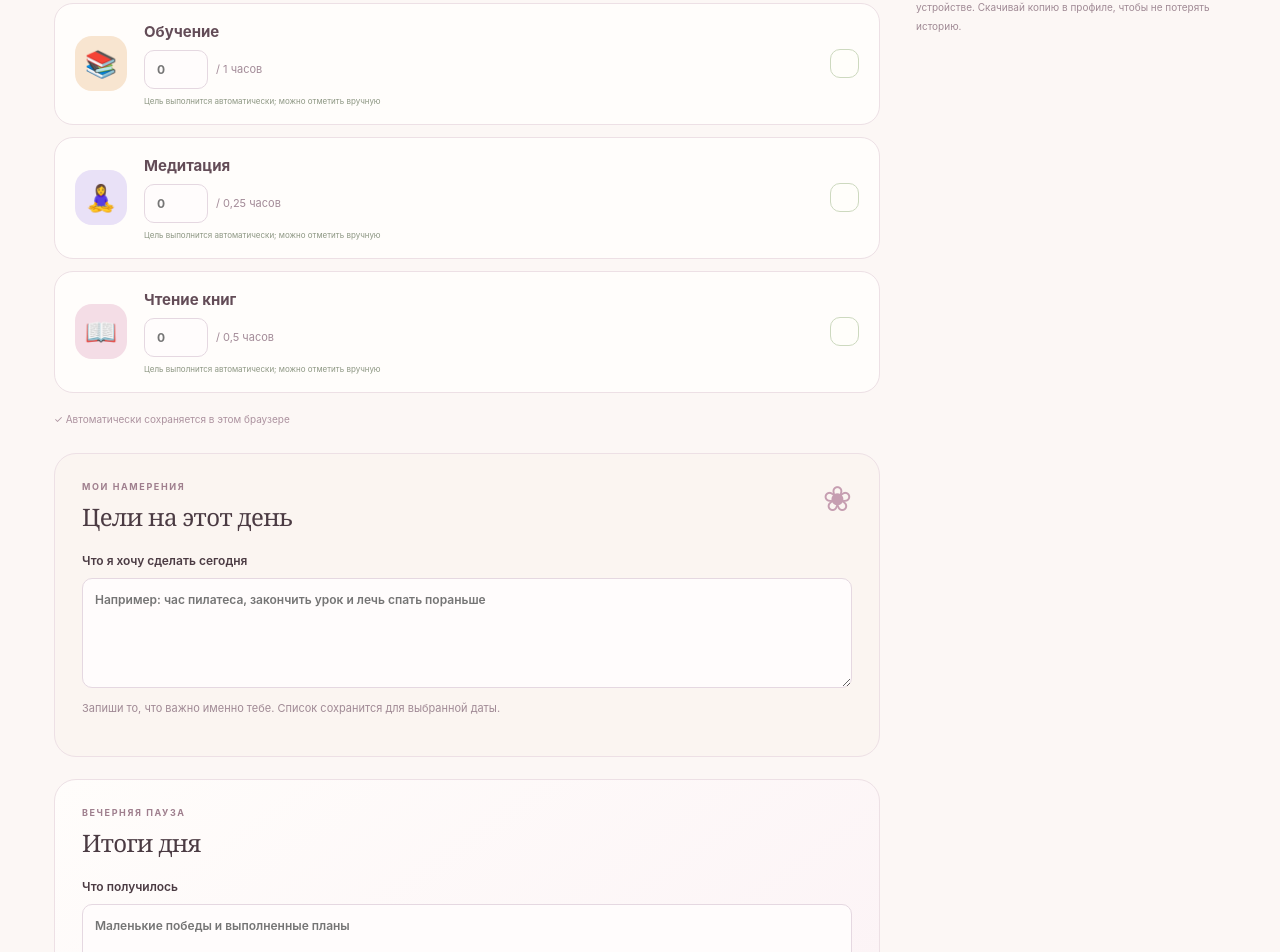
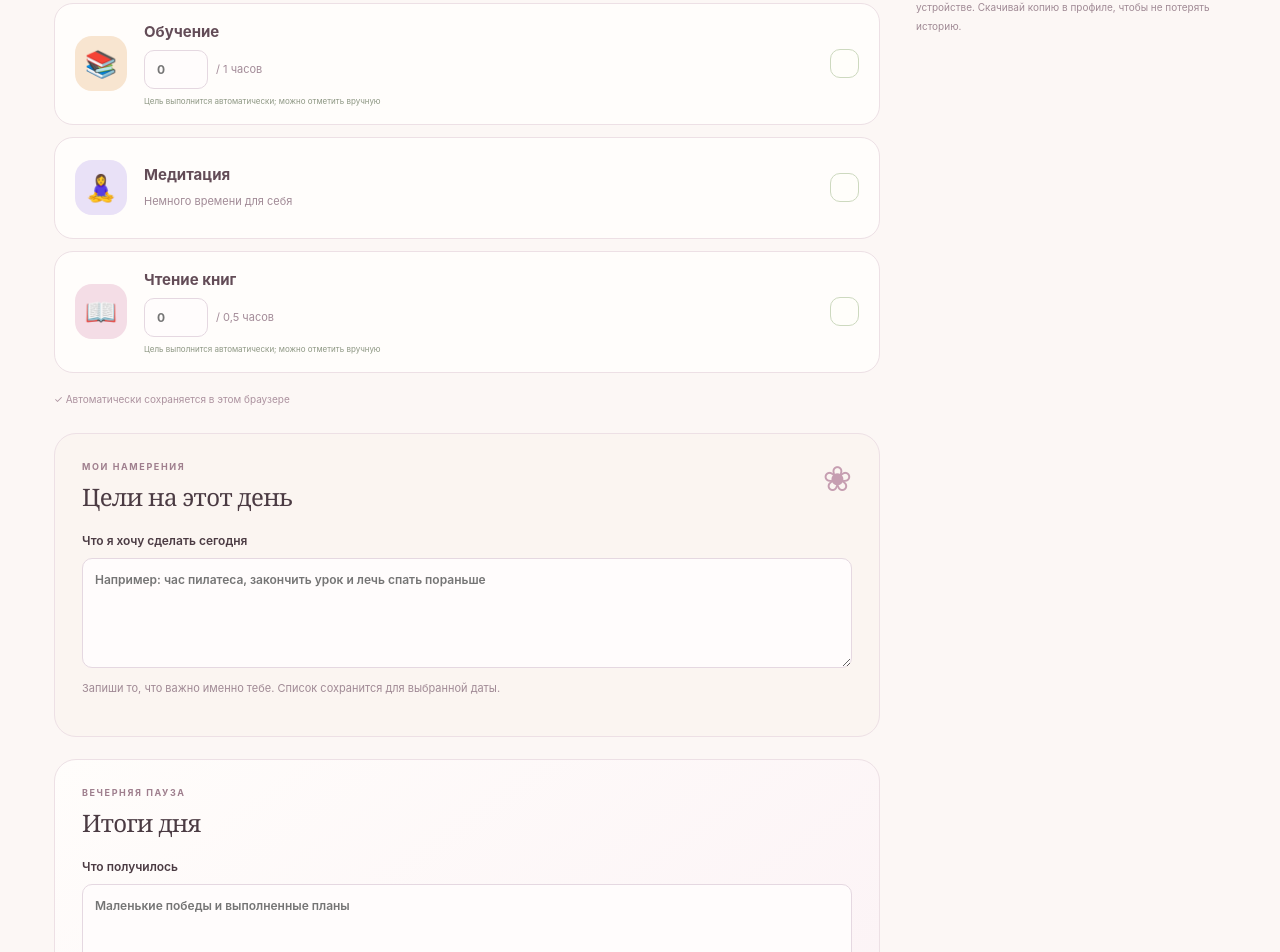
Before and after one commit to Kamilla-Ga/healthy-habits, a React (Vite) app: page / in a window 1280 px wide. Shown: the part 1190-2142 px from the top of the page. Built offline with nearby package versions, Linux system fonts and the light colour scheme.

Commit message:
Make meditation a simple completion checkbox

```diff
--- a/src/model.js
+++ b/src/model.js
@@ -6,7 +6,7 @@ export const defaults = [
  {id:'activity',title:'Активность',icon:'👟',unit:'часов',target:1,color:'lime'},
  {id:'skincare',title:'Skincare',icon:'🧴',unit:'',target:1,color:'pink'},
  {id:'learning',title:'Обучение',icon:'📚',unit:'часов',target:1,color:'peach'},
- {id:'meditation',title:'Медитация',icon:'🧘‍♀️',unit:'часов',target:0.25,color:'lavender'},
+ {id:'meditation',title:'Медитация',icon:'🧘‍♀️',unit:'',target:1,color:'lavender'},
  {id:'reading',title:'Чтение книг',icon:'📖',unit:'часов',target:0.5,color:'pink'},
 ];
 export const blank = () => ({version:2,profile:{firstName:'',lastName:'',goal:''},habits:defaults.map(h=>({...h})),days:{}});
@@ -43,6 +43,7 @@ export function validate(s) {
   for(const field of ['activities','dailyGoals','dayWins','dayMisses','dayExtra']) if(d[field]!==undefined&&(typeof d[field]!=='string'||d[field].length>5000)) throw Error('Неверный дневник');
   if(d.skincare!==undefined&&(!d.skincare||typeof d.skincare.morning!=='boolean'||typeof d.skincare.evening!=='boolean'))throw Error('Неверная рутина');
  }
+ s={...s,habits:s.habits.map(h=>h.id==='meditation'?{...h,unit:'',target:1}:h)};
  const glass=s.habits.some(h=>h.id==='water'&&h.unit==='стаканов');
  if(glass) s={...s,waterConverted:true,habits:s.habits.map(h=>h.id==='water'?{...h,unit:'л',target:h.target*0.25}:h),days:Object.fromEntries(Object.entries(s.days).map(([date,d])=>[date,{...d,values:{...d.values,...(Number.isFinite(d.values.water)?{water:d.values.water*0.25}:{})}}]))};
  // Unit metadata makes this conversion safe to repeat, including older backups.
```
Also changed, not shown: 2 other files (tests, documents, lock files or other folders).
